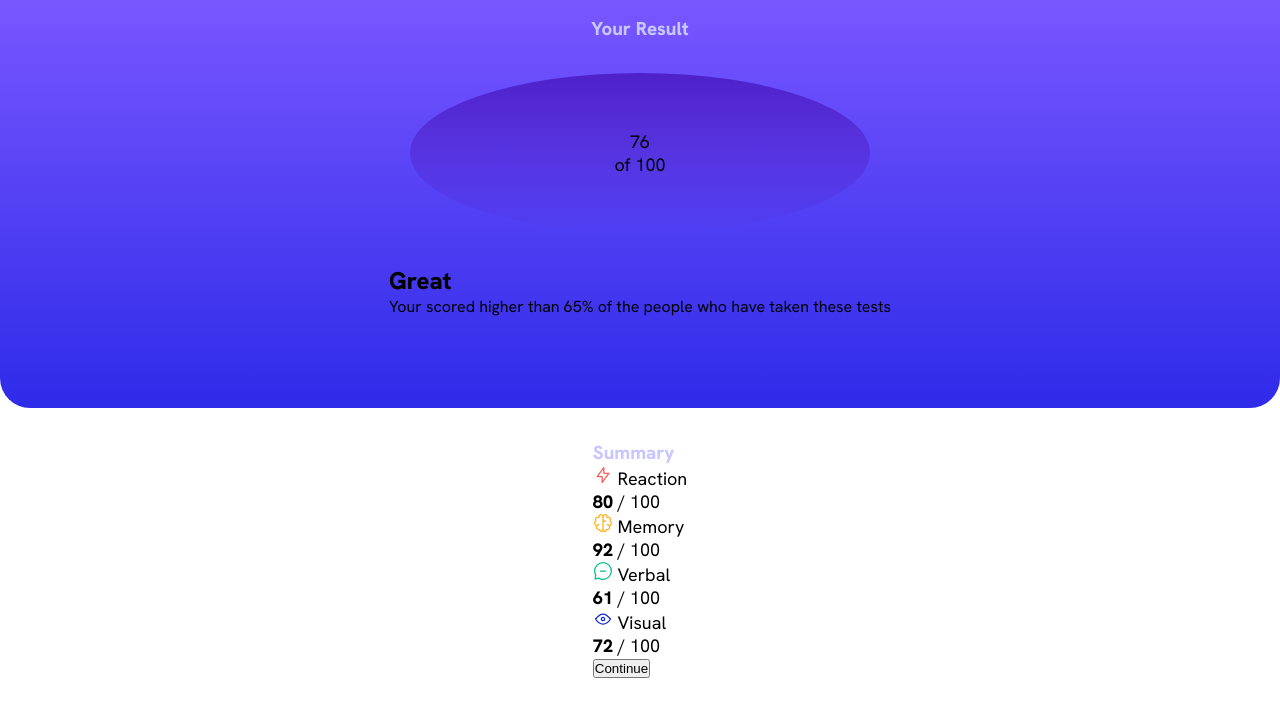
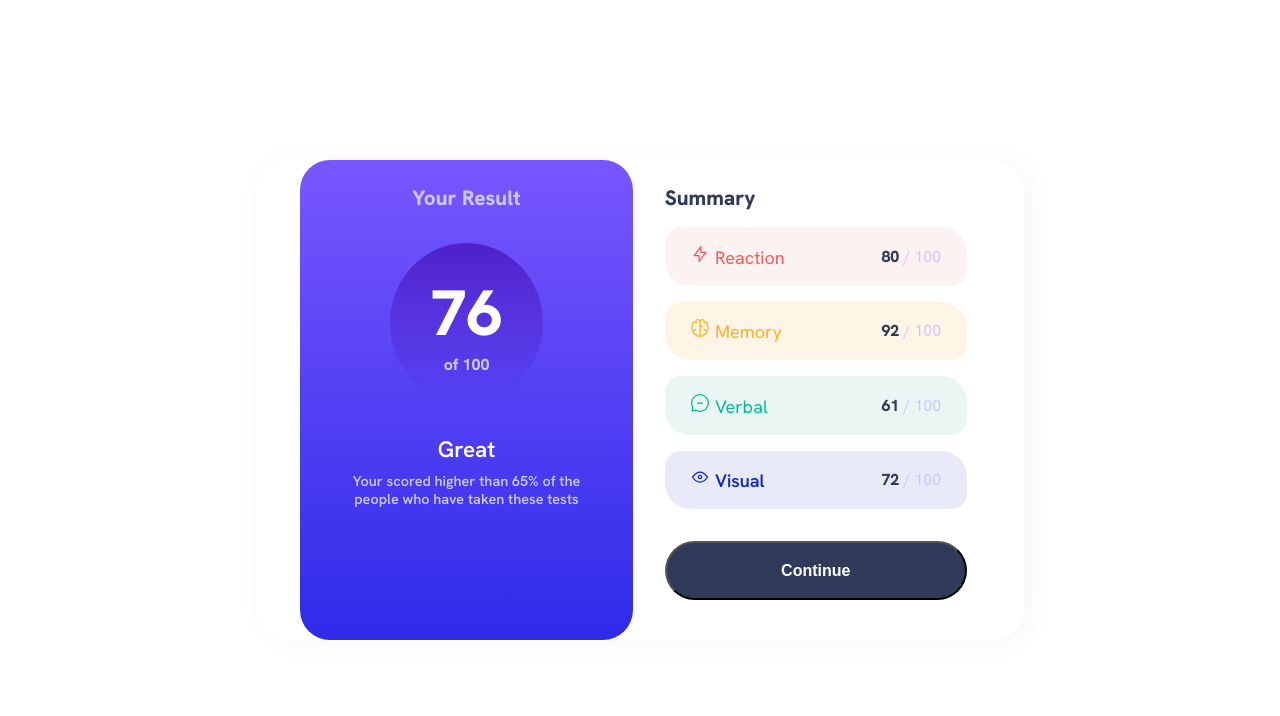
Before and after one commit to rusjah/result-summery, a plain HTML site: page index.html in a window 1280 px wide. Drawn offline with Linux system fonts and the light colour scheme.

Commit message:
finished project

```diff
--- a/style.css
+++ b/style.css
@@ -68,3 +68,215 @@ h3 {
     justify-content: center;
     align-items: center;
 }
+
+
+.your_point {
+    color: var(--white);
+    font-size: 4em;
+    font-weight: bolder;
+}
+
+.max_point {
+    font-size: 1em;
+    color: var(--light-avender);
+    font-weight: bolder;
+}
+
+.res_text {
+    display: flex;
+    flex-direction: column;
+    justify-content: center;
+    align-items: center;
+    gap: 1vh;
+}
+
+.result_h2 {
+    color: var(--white);
+    font-weight: 600;
+}
+
+.descr {
+    width: 80%;
+    text-align: center;
+    color: var(--light-avender);
+    font-weight: 600;
+}
+
+.summery {
+    width: 86%;
+    display: flex;
+    flex-direction: column;
+    gap: 3vh;
+    padding-bottom: 3vh;
+}
+
+.summ_h2 {
+    color: var(--dark-gray-blue);
+}
+
+.sum_row {
+    display: flex;
+    justify-content: space-between;
+    align-items: center;
+    padding: 0 2vw 0 2vw;
+    height: 8vh;
+    border-radius: 2vh 2vw;
+}
+
+.reaction {
+    background-color: hsl(0, 75%, 97%);
+}
+
+.memory {
+    background-color: hsl(38, 92%, 95%);;
+}
+
+.verbal {
+    background-color: hsl(170, 38%, 94%);
+}
+
+.visual {
+    background-color:  hsl(233, 52%, 94%);
+}
+
+.sum-hed {
+    font-size: 1.3em;
+}
+
+.reaction .left {
+    color: var(--light-red);
+
+}
+.memory .left {
+    color: var(--orangey-yellow);
+
+}
+
+.verbal .left {
+    color: var(---green-teal);
+}
+
+.visual .left {
+    color: var(--cobalt-blue);
+    font-weight: 600;
+
+}
+
+.right p {
+    color: var(--light-avender);
+}
+
+.strong {
+    color: var(--dark-gray-blue);
+}
+
+button {
+    height: 10vh;
+    color: var(--white);
+    background-color: var(--dark-gray-blue);
+    text-align: center;
+    border-radius: 80px;
+    font-size: 1.2em;
+    font-weight: bold;
+}
+
+@media only screen and (min-width: 768px) {
+
+    h3 {
+        font-size: 2em;
+    }
+
+    .circle {
+        width: 30vw;
+    }
+
+    .descr {
+        width: 70%;
+        font-size: 1.3em;
+    }
+
+    .sum-hed {
+        font-size: 1.5em;
+    }
+
+    .right p {
+        font-size: 1.5em;
+    }
+
+    button {
+        font-size: 2em;
+        margin-top: 2vh;
+    }
+}
+
+@media only screen and (min-width: 992px) {
+    body {
+        display: flex;
+        justify-content: center;
+        align-items: center;
+    }
+    .container {
+        width: 60%;
+        height: 60%;
+        flex-direction: row;
+        justify-content: center;
+        padding-right: 1vw;
+        border-radius: 30px;
+        border: none;
+        box-shadow: 7px 2px 29px rgb(246, 246, 245);
+    }
+
+    .result {
+        width: 44%;
+        height: 100%;
+        border-radius: 30px;
+        padding-top: 3vh;
+    }
+
+    h3 {
+        font-size: 1.3em;
+    }
+
+    .circle {
+        width: 12vw;
+        height:  20vh;
+    }
+
+    .result_h2 {
+        font-size: 1.4em;
+    }
+
+    .descr {
+        width: 80%;
+        font-size: 0.9em;
+    }
+
+    .summery {
+        width: 40%;
+        height: 90%;
+        gap: 2vh;
+        padding-bottom: 2vh;
+    }
+
+    .sum_row {
+        display: flex;
+        justify-content: space-between;
+        align-items: center;
+        padding: 0 2vw 0 2vw;
+        height: 8vh;
+        border-radius: 2vh 2vw;
+    }
+
+    .sum-hed {
+        font-size: 1em;
+    }
+
+    .right p {
+        font-size: 1em;
+    }
+
+    button {
+        height: 8vh;
+        font-size: 1em;
+    }
+}
```
